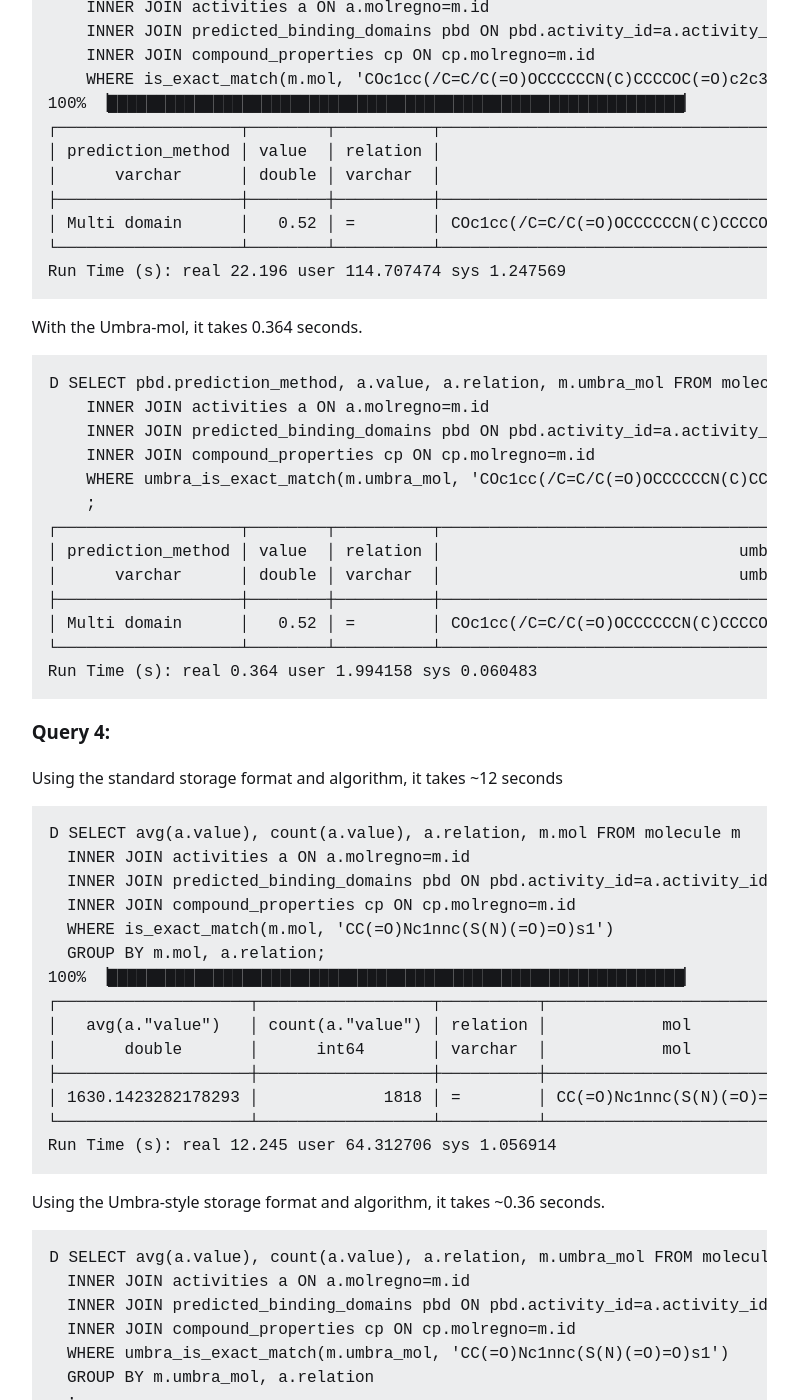
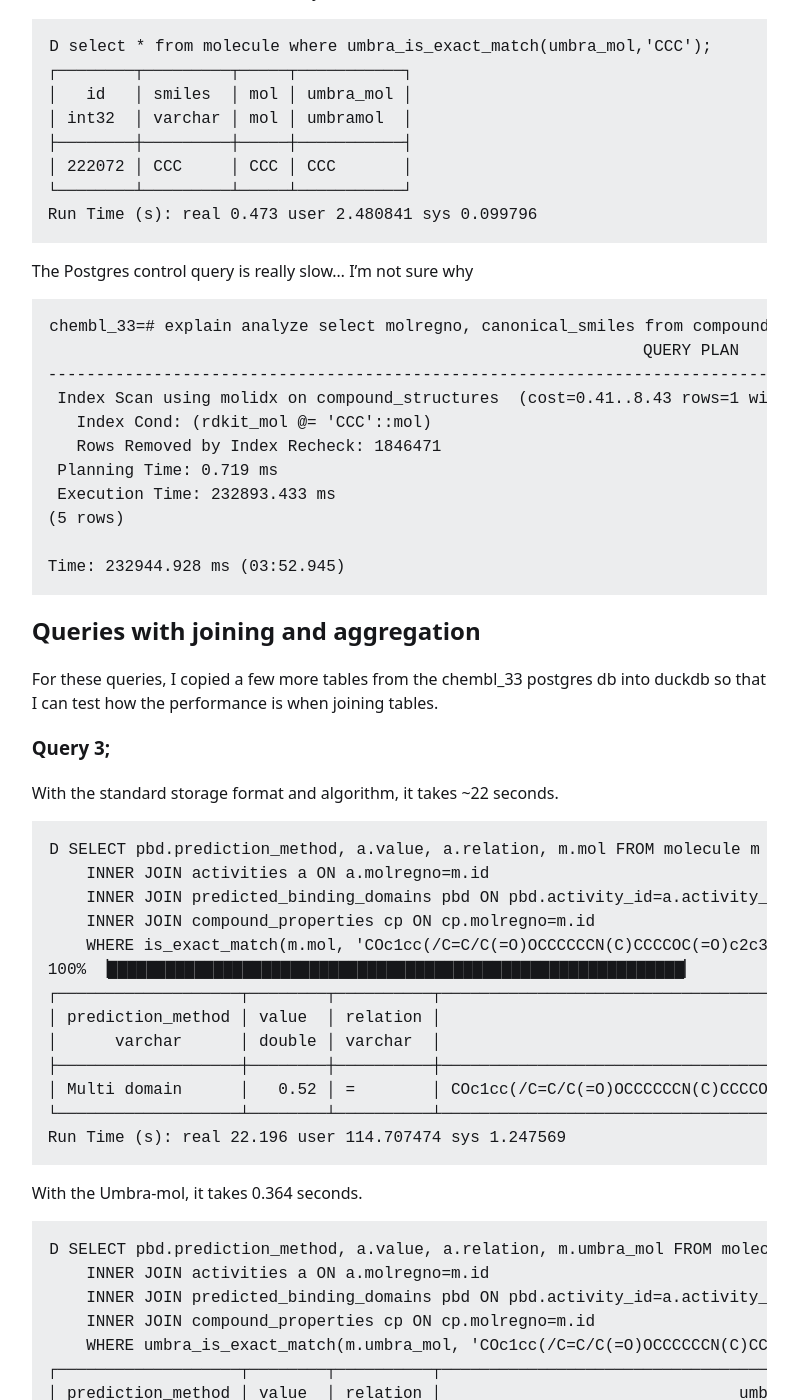
Before and after one commit to bodowd/bodowd.github.io, a Jekyll site: the page built from _posts/2024-07-23-faster-exact-molecule-match-umbra.md, in a window 1280 px wide and 1400 px high, scrolled down 6261 px. Shown: the whole window, without its empty margins (321-1119 px from the left). Built offline with Jekyll 4.4.1, drawn with Linux system fonts in a browser that asks for light colours; some of the changed text lies outside the part shown.

Commit message:
add control experiments and edit

````diff
--- a/_posts/2024-07-23-faster-exact-molecule-match-umbra.md
+++ b/_posts/2024-07-23-faster-exact-molecule-match-umbra.md
@@ -174,6 +174,14 @@ To run the experiment, I first copied the `molecule` table from the chembl_33
 Postgres database to a duckdb file using the Postgres duckdb extension.
 This table contains ~2.4 million records.
 
+As a control experiment, I also ran the same query in Postgres with the RDKit
+extension (after constructing an index on
+the RDKit molecule object column).
+Note: the column names and table names may be different between the Postgres
+examples and the duckdb examples because I
+renamed the `compound_structures` table to `molecule` when importing the data
+to duckdb.
+
 ```sql
 > select count(*) from molecule;
 
@@ -241,6 +249,24 @@ D select * from molecule where umbra_is_exact_match(umbra_mol,'Cc1cn([C@H]2C[C@H
 Run Time (s): real 0.496 user 2.407703 sys 0.028241
 ```
 
+Postgres control (with gist index on molecule column)
+
+```sql
+chembl_33=# select molregno, canonical_smiles from compound_structures where rdkit_mol@='Cc1cn([C@H]2C[C@H](N=[N+]=[N-])[C@@H](CO)O2)c(=O)[nH]c1=O';
+ molregno |                      canonical_smiles
+----------+------------------------------------------------------------
+    37202 | Cc1cn([C@H]2C[C@@H](N=[N+]=[N-])[C@@H](CO)O2)c(=O)[nH]c1=O
+    27307 | Cc1cn([C@H]2C[C@H](N=[N+]=[N-])[C@@H](CO)O2)c(=O)[nH]c1=O
+   298564 | Cc1cn(C2CC(N=[N+]=[N-])C(CO)O2)c(=O)[nH]c1=O
+  1825987 | Cc1cn([C@@H]2C[C@H](N=[N+]=[N-])[C@H](CO)O2)c(=O)[nH]c1=O
+   372431 | Cc1cn([C@H]2C[C@H](N=[N+]=[N-])[C@H](CO)O2)c(=O)[nH]c1=O
+   703067 | Cc1cn([C@@H]2C[C@H](N=[N+]=[N-])[C@@H](CO)O2)c(=O)[nH]c1=O
+  2542096 | Cc1cn(C2C[C@H](N=[N+]=[N-])[C@@H](CO)O2)c(=O)[nH]c1=O
+(7 rows)
+
+Time: 84.304 ms
+```
+
 #### Query 2:
 
 Using the standard storage format and algorithm, it takes ~12 seconds.
@@ -270,9 +296,26 @@ D select * from molecule where umbra_is_exact_match(umbra_mol,'CCC');
 Run Time (s): real 0.473 user 2.480841 sys 0.099796
 ```
 
+The Postgres control query is really slow...
+I'm not sure why
+
+```sql
+chembl_33=# explain analyze select molregno, canonical_smiles from compound_structures where rdkit_mol@='CCC';
+                                                              QUERY PLAN
+--------------------------------------------------------------------------------------------------------------------------------------
+ Index Scan using molidx on compound_structures  (cost=0.41..8.43 rows=1 width=63) (actual time=70015.058..232891.019 rows=1 loops=1)
+   Index Cond: (rdkit_mol @= 'CCC'::mol)
+   Rows Removed by Index Recheck: 1846471
+ Planning Time: 0.719 ms
+ Execution Time: 232893.433 ms
+(5 rows)
+
+Time: 232944.928 ms (03:52.945)
+```
+
 ## Queries with joining and aggregation
 
-For these queries, I copied a few tables from the chembl_33 postgres db into duckdb
+For these queries, I copied a few more tables from the chembl_33 postgres db into duckdb
 so that I can test how the performance is when joining tables.
 
 ### Query 3;
@@ -302,8 +345,7 @@ D SELECT pbd.prediction_method, a.value, a.relation, m.umbra_mol FROM molecule m
     INNER JOIN activities a ON a.molregno=m.id
     INNER JOIN predicted_binding_domains pbd ON pbd.activity_id=a.activity_id
     INNER JOIN compound_properties cp ON cp.molregno=m.id
-    WHERE umbra_is_exact_match(m.umbra_mol, 'COc1cc(/C=C/C(=O)OCCCCCCN(C)CCCCOC(=O)c2c3ccccc3cc3ccccc23)cc(OC)c1OC')
-    ;
+    WHERE umbra_is_exact_match(m.umbra_mol, 'COc1cc(/C=C/C(=O)OCCCCCCN(C)CCCCOC(=O)c2c3ccccc3cc3ccccc23)cc(OC)c1OC');
 ┌───────────────────┬────────┬──────────┬───────────────────────────────────────────────────────────────────────┐
 │ prediction_method │ value  │ relation │                               umbra_mol                               │
 │      varchar      │ double │ varchar  │                               umbramol                                │
@@ -311,6 +353,22 @@ D SELECT pbd.prediction_method, a.value, a.relation, m.umbra_mol FROM molecule m
 │ Multi domain      │   0.52 │ =        │ COc1cc(/C=C/C(=O)OCCCCCCN(C)CCCCOC(=O)c2c3ccccc3cc3ccccc23)cc(OC)c1OC │
 └───────────────────┴────────┴──────────┴───────────────────────────────────────────────────────────────────────┘
 Run Time (s): real 0.364 user 1.994158 sys 0.060483
+```
+
+Postgres control:
+
+```sql
+chembl_33=# SELECT pbd.prediction_method, a.value, a.relation, m.rdkit_mol FROM compound_structures m
+    INNER JOIN activities a ON a.molregno=m.molregno
+    INNER JOIN predicted_binding_domains pbd ON pbd.activity_id=a.activity_id
+    INNER JOIN compound_properties cp ON cp.molregno=m.molregno
+    WHERE m.rdkit_mol@='COc1cc(/C=C/C(=O)OCCCCCCN(C)CCCCOC(=O)c2c3ccccc3cc3ccccc23)cc(OC)c1OC';
+ prediction_method | value | relation |                               rdkit_mol
+-------------------+-------+----------+-----------------------------------------------------------------------
+ Multi domain      |  0.52 | =        | COc1cc(/C=C/C(=O)OCCCCCCN(C)CCCCOC(=O)c2c3ccccc3cc3ccccc23)cc(OC)c1OC
+(1 row)
+
+Time: 161.883 ms
 ```
 
 ### Query 4:
@@ -342,8 +400,7 @@ D SELECT avg(a.value), count(a.value), a.relation, m.umbra_mol FROM molecule m
   INNER JOIN predicted_binding_domains pbd ON pbd.activity_id=a.activity_id
   INNER JOIN compound_properties cp ON cp.molregno=m.id
   WHERE umbra_is_exact_match(m.umbra_mol, 'CC(=O)Nc1nnc(S(N)(=O)=O)s1')
-  GROUP BY m.umbra_mol, a.relation
-  ;
+  GROUP BY m.umbra_mol, a.relation;
 ┌───────────────────┬──────────────────┬──────────┬────────────────────────────┐
 │  avg(a."value")   │ count(a."value") │ relation │         umbra_mol          │
 │      double       │      int64       │ varchar  │          umbramol          │
@@ -354,13 +411,34 @@ Run Time (s): real 0.359 user 1.912700 sys 0.077231
 
 ```
 
-and the corresponding query yields in postgres
+Postgres control:
 
 ```sql
+
+chembl_33=# SELECT avg(a.value), count(a.value), a.relation, m.rdkit_mol FROM compound_structures m
+INNER JOIN activities a ON a.molregno=m.molregno
+INNER JOIN predicted_binding_domains pbd ON pbd.activity_id=a.activity_id
+INNER JOIN compound_properties cp ON cp.molregno=m.molregno
+WHERE m.rdkit_mol@='CC(=O)Nc1nnc(S(N)(=O)=O)s1'
+GROUP BY m.rdkit_mol, a.relation;
           avg           | count | relation |         rdkit_mol
 ------------------------+-------+----------+----------------------------
  1630.14232821782178218 |  1818 | =        | CC(=O)Nc1nnc(S(N)(=O)=O)s1
+(1 row)
+
+Time: 900.934 ms
 ```
+
+The results are displayed together in the table below. The `real` run time
+is displayed in seconds for the standard method and the Umbra-mol method.
+Speedup is calculated by `standard method (s) / Umbra-mol (s)`
+
+| Query | Standard method (s) | Umbra-mol (s) | speedup |
+| ----- | ------------------- | ------------- | ------- |
+| 1     | 17.238              | 0.496         | 34.75x  |
+| 2     | 12.555              | 0.473         | 26.54x  |
+| 3     | 22.196              | 0.364         | 60.98x  |
+| 4     | 12.245              | 0.359         | 34.11x  |
 
 [1]: https://github.com/rvianello/chemicalite
 [2]: https://cedardb.com/blog/german_strings/
````
